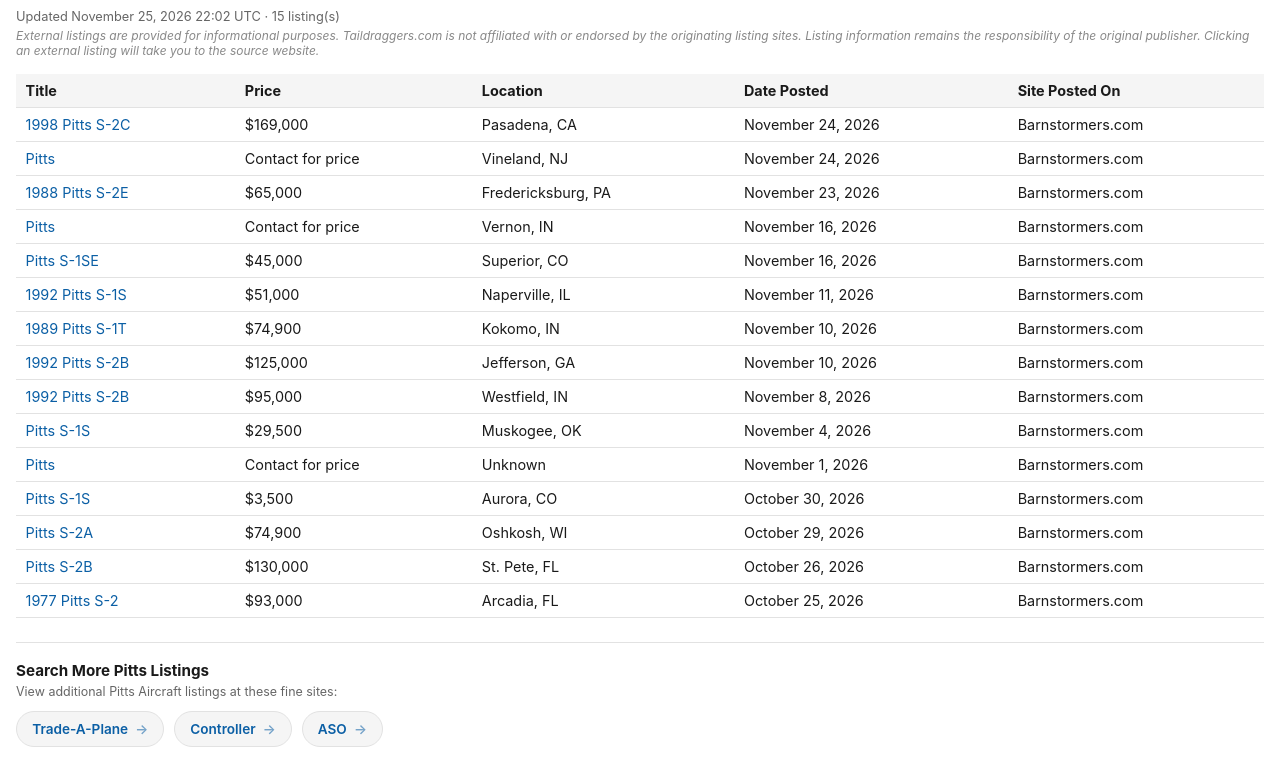
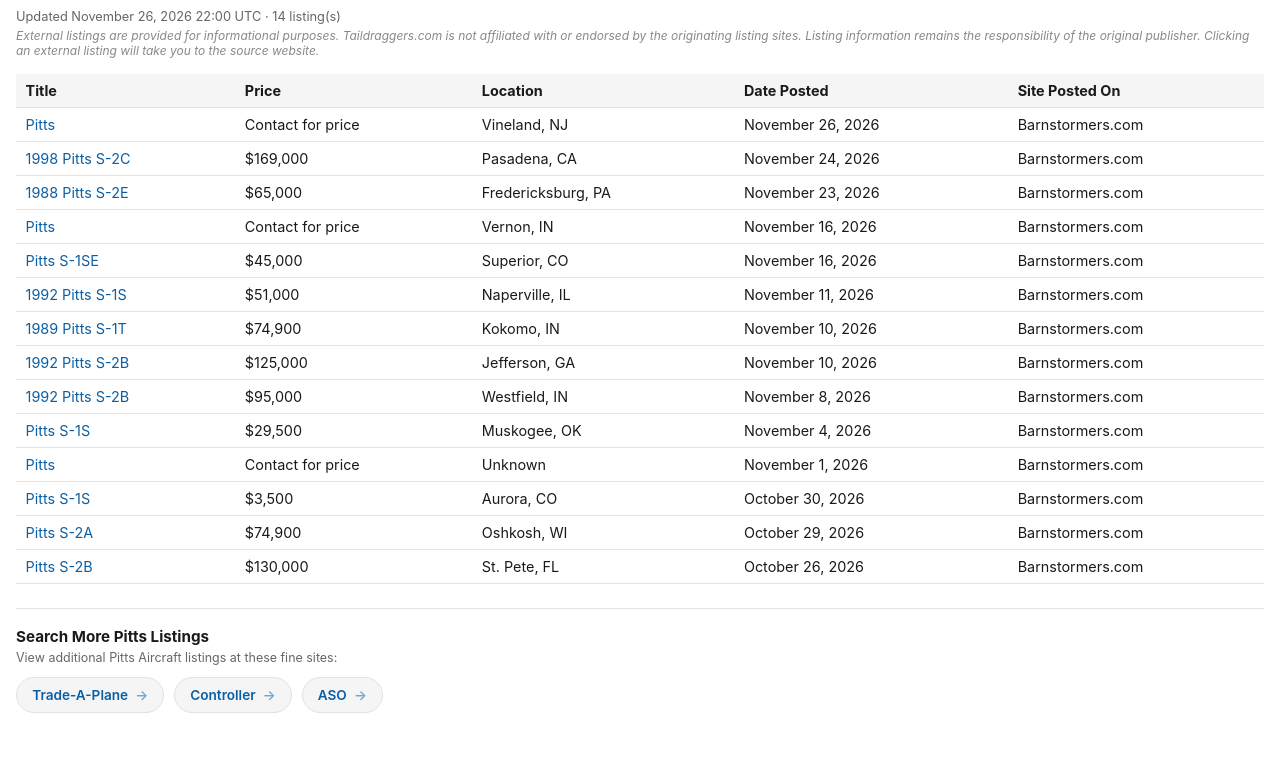
Before and after one commit to taildraggers/pitts, a plain HTML site: page docs/index.html in a window 1280 px wide. Shown: the part 43-806 px from the top of the page. Drawn offline with Linux system fonts and the light colour scheme.

Commit message:
Update Pitts listings (2026-11-26)

```diff
--- a/docs/index.html
+++ b/docs/index.html
@@ -76,15 +76,15 @@
 </head>
 <body>
   <h1>Other Pitts Ads on the Web</h1>
-  <div class="updated">Updated November 25, 2026 22:02 UTC &middot; 15 listing(s)</div>
+  <div class="updated">Updated November 26, 2026 22:00 UTC &middot; 14 listing(s)</div>
   <div class="disclaimer">External listings are provided for informational purposes. Taildraggers.com is not affiliated with or endorsed by the originating listing sites. Listing information remains the responsibility of the original publisher. Clicking an external listing will take you to the source website.</div>
   <table>
     <thead>
       <tr><th>Title</th><th>Price</th><th>Location</th><th>Date Posted</th><th>Site Posted On</th></tr>
     </thead>
     <tbody>
+        <tr><td><a href="https://www.barnstormers.com/classified-2025522-Pitts-Pitts-Pitts-and-more!.html" target="_blank" rel="noopener noreferrer">Pitts</a></td><td>Contact for price</td><td>Vineland, NJ</td><td>November 26, 2026</td><td>Barnstormers.com</td></tr>
         <tr><td><a href="https://www.barnstormers.com/classified-2085636-1998-PITTS-S-2C.html" target="_blank" rel="noopener noreferrer">1998 Pitts S-2C</a></td><td>$169,000</td><td>Pasadena, CA</td><td>November 24, 2026</td><td>Barnstormers.com</td></tr>
-        <tr><td><a href="https://www.barnstormers.com/classified-2025522-Pitts-Pitts-Pitts-and-more!.html" target="_blank" rel="noopener noreferrer">Pitts</a></td><td>Contact for price</td><td>Vineland, NJ</td><td>November 24, 2026</td><td>Barnstormers.com</td></tr>
         <tr><td><a href="https://www.barnstormers.com/classified-2071712-1988-PITTS-S2E.html" target="_blank" rel="noopener noreferrer">1988 Pitts S-2E</a></td><td>$65,000</td><td>Fredericksburg, PA</td><td>November 23, 2026</td><td>Barnstormers.com</td></tr>
         <tr><td><a href="https://www.barnstormers.com/classified-1616528-Pitts-Restoration-,-Repair.html" target="_blank" rel="noopener noreferrer">Pitts</a></td><td>Contact for price</td><td>Vernon, IN</td><td>November 16, 2026</td><td>Barnstormers.com</td></tr>
         <tr><td><a href="https://www.barnstormers.com/classified-2068349-Pitts-S-1SE.html" target="_blank" rel="noopener noreferrer">Pitts S-1SE</a></td><td>$45,000</td><td>Superior, CO</td><td>November 16, 2026</td><td>Barnstormers.com</td></tr>
@@ -97,7 +97,6 @@
         <tr><td><a href="https://www.barnstormers.com/classified-2081089-Pitts-S1S-Frame-and-Plans.html" target="_blank" rel="noopener noreferrer">Pitts S-1S</a></td><td>$3,500</td><td>Aurora, CO</td><td>October 30, 2026</td><td>Barnstormers.com</td></tr>
         <tr><td><a href="https://www.barnstormers.com/classified-2062912-Pitts-S-2A.html" target="_blank" rel="noopener noreferrer">Pitts S-2A</a></td><td>$74,900</td><td>Oshkosh, WI</td><td>October 29, 2026</td><td>Barnstormers.com</td></tr>
         <tr><td><a href="https://www.barnstormers.com/classified-2057154-For-Sale-BEAUTIFUL-Pitts-S-2B.html" target="_blank" rel="noopener noreferrer">Pitts S-2B</a></td><td>$130,000</td><td>St. Pete, FL</td><td>October 26, 2026</td><td>Barnstormers.com</td></tr>
-        <tr><td><a href="https://www.barnstormers.com/classified-2075110-Beautiful-1977-Pitts-S2.html" target="_blank" rel="noopener noreferrer">1977 Pitts S-2</a></td><td>$93,000</td><td>Arcadia, FL</td><td>October 25, 2026</td><td>Barnstormers.com</td></tr>
     </tbody>
   </table>
   <div class="more-resources">
```
